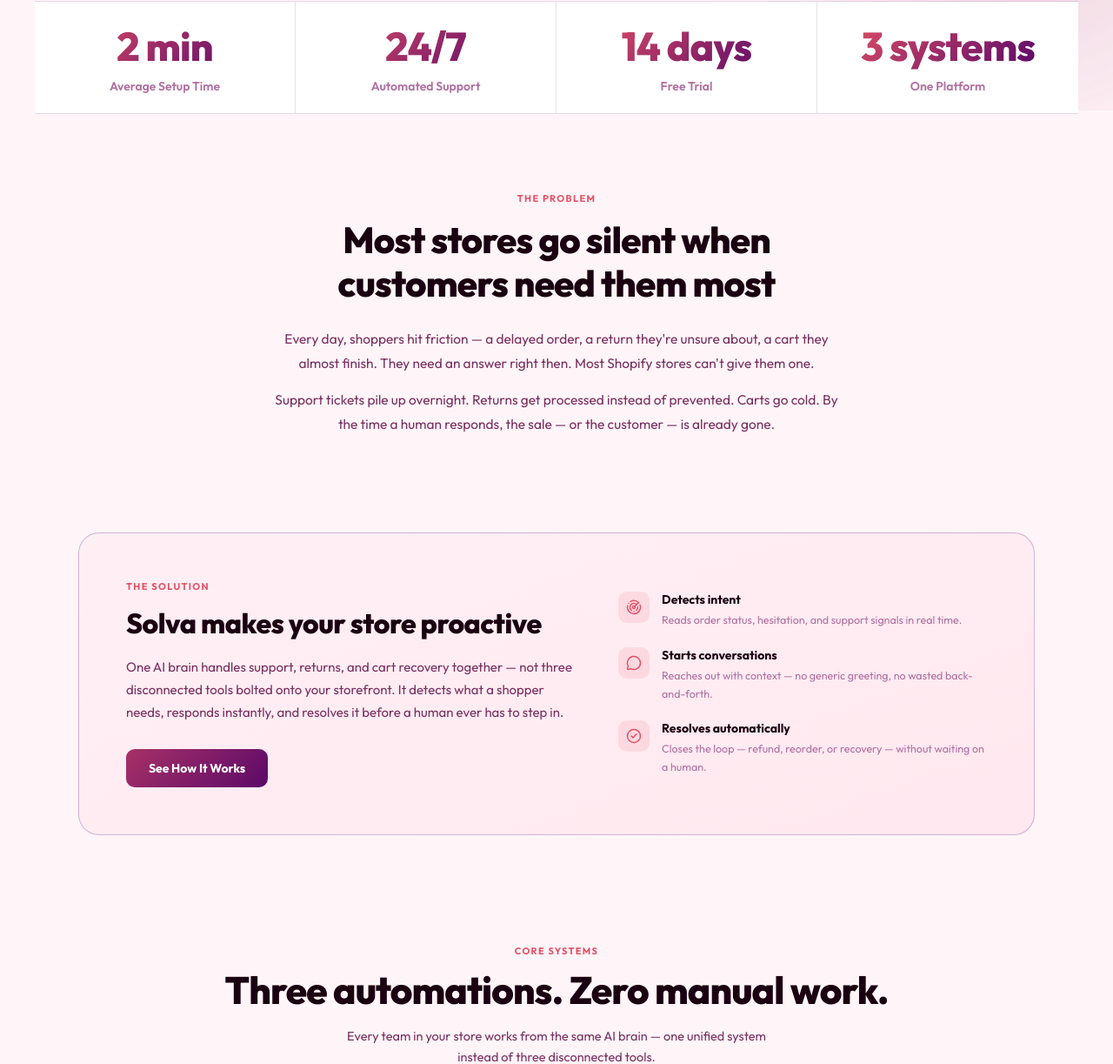
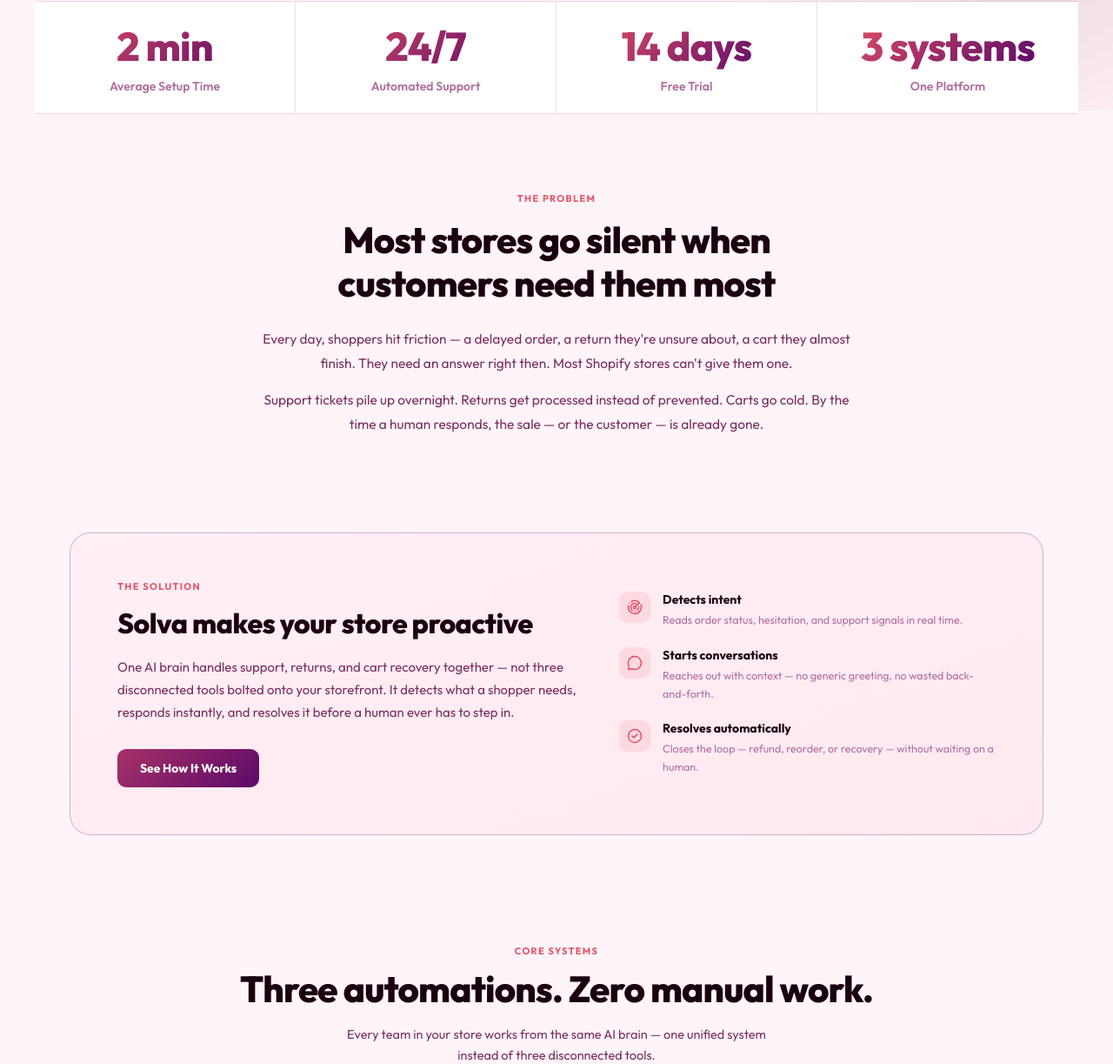
Before and after one commit to getsolvacom/solva, a React (Vite) app: page / in a window 1280 px wide. Shown: the part 673-1896 px from the top of the page at 87% size. Built offline with nearby package versions, Linux system fonts and the light colour scheme; no server answers.

Commit message:
Establish layout system in tokens.js, retrofit existing sections to consistent spacing/width/type scale

```diff
--- a/src/pages/LandingPage.jsx
+++ b/src/pages/LandingPage.jsx
@@ -1,6 +1,6 @@
 import { useState, useEffect, useRef } from "react";
 import { useNavigate } from "react-router-dom";
-import { C } from "../tokens";
+import { C, LAYOUT } from "../tokens";
 import { Menu, X, Bot, RotateCcw, ShoppingCart, BarChart3, ArrowUpRight, Check, Radar, MessageCircle, CheckCircle2 } from "lucide-react";
 
 const PLANS = [
@@ -273,7 +273,7 @@ export default function LandingPage() {
       </nav>
 
       {/* HERO */}
-      <section className="hero-section" style={{position:"relative",zIndex:1,padding:"70px 40px 40px",maxWidth:1180,margin:"0 auto"}}>
+      <section className="hero-section" style={{position:"relative",zIndex:1,padding:LAYOUT.sectionPadding.hero,maxWidth:LAYOUT.maxWidth,margin:"0 auto"}}>
         <div className="hero-grid" style={{display:"flex",flexDirection:"column",textAlign:"left"}}>
 
           <div className="hero-copy" style={{display:"flex",flexDirection:"column",alignItems:"flex-start"}}>
@@ -345,9 +345,9 @@ export default function LandingPage() {
       </section>
 
       {/* PROBLEM */}
-      <section className="problem-section-mobile" style={{position:"relative",zIndex:1,padding:"90px 40px 40px",maxWidth:740,margin:"0 auto",textAlign:"center"}}>
-        <p className="fu" style={{fontSize:11,fontWeight:700,letterSpacing:".12em",color:C.coral,marginBottom:16,textTransform:"uppercase"}}>The Problem</p>
-        <h2 className="fu fu1" style={{fontFamily:"'Outfit',sans-serif",fontSize:"clamp(26px,4.2vw,42px)",fontWeight:800,letterSpacing:"-.02em",lineHeight:1.18,marginBottom:26}}>
+      <section className="problem-section-mobile" style={{position:"relative",zIndex:1,padding:"90px 40px 40px",maxWidth:LAYOUT.maxWidthNarrow,margin:"0 auto",textAlign:"center"}}>
+        <p className="fu" style={{...LAYOUT.eyebrow,color:C.coral,marginBottom:16}}>The Problem</p>
+        <h2 className="fu fu1" style={{...LAYOUT.h2,fontFamily:"'Outfit',sans-serif",lineHeight:1.18,marginBottom:26}}>
           Most stores go silent when customers need them most
         </h2>
         <p className="fu fu2" style={{fontSize:15.5,color:C.sub,lineHeight:1.8,marginBottom:14}}>
@@ -359,11 +359,11 @@ export default function LandingPage() {
       </section>
 
       {/* SOLUTION */}
-      <section style={{position:"relative",zIndex:1,padding:"70px 40px",maxWidth:1180,margin:"0 auto"}}>
+      <section style={{position:"relative",zIndex:1,padding:"70px 40px",maxWidth:LAYOUT.maxWidth,margin:"0 auto"}}>
         <div className="solution-card fu" style={{background:"linear-gradient(160deg,var(--card) 0%,var(--dim) 100%)",border:`1px solid ${C.borderHi}`,borderRadius:24,padding:54,display:"grid",gridTemplateColumns:"1.1fr .9fr",gap:48,alignItems:"center"}}>
           <div>
-            <p style={{fontSize:11,fontWeight:700,letterSpacing:".12em",color:C.coral,marginBottom:16,textTransform:"uppercase"}}>The Solution</p>
-            <h3 style={{fontFamily:"'Outfit',sans-serif",fontSize:"clamp(24px,3.2vw,32px)",fontWeight:800,lineHeight:1.22,letterSpacing:"-.015em",marginBottom:18}}>
+            <p style={{...LAYOUT.eyebrow,color:C.coral,marginBottom:16}}>The Solution</p>
+            <h3 style={{...LAYOUT.h3,fontFamily:"'Outfit',sans-serif",lineHeight:1.22,marginBottom:18}}>
               Solva makes your store proactive
             </h3>
             <p style={{fontSize:15,color:C.sub,lineHeight:1.75,marginBottom:28}}>
@@ -392,10 +392,10 @@ export default function LandingPage() {
       </section>
 
       {/* FEATURES */}
-      <section id="features" style={{position:"relative",zIndex:1,padding:"56px 40px",maxWidth:1240,margin:"0 auto"}}>
+      <section id="features" style={{position:"relative",zIndex:1,padding:"56px 40px",maxWidth:LAYOUT.maxWidth,margin:"0 auto"}}>
         <div style={{textAlign:"center",marginBottom:40}}>
-          <p style={{fontSize:11,fontWeight:700,letterSpacing:".12em",color:C.coral,marginBottom:10,textTransform:"uppercase"}}>Core Systems</p>
-          <h2 style={{fontFamily:"'Outfit',sans-serif",fontSize:"clamp(26px,4vw,44px)",fontWeight:800,letterSpacing:"-.02em"}}>Three automations. Zero manual work.</h2>
+          <p style={{...LAYOUT.eyebrow,color:C.coral,marginBottom:10}}>Core Systems</p>
+          <h2 style={{...LAYOUT.h2,fontFamily:"'Outfit',sans-serif"}}>Three automations. Zero manual work.</h2>
           <p style={{fontSize:14.5,color:C.sub,lineHeight:1.7,maxWidth:520,margin:"14px auto 0"}}>
             Every team in your store works from the same AI brain — one unified system instead of three disconnected tools.
           </p>
--- a/src/tokens.js
+++ b/src/tokens.js
@@ -17,3 +17,17 @@ export const C = {
   red:      "#FF5272",
   grad:     "linear-gradient(135deg,#E55266,#992A67,#4E0269)",
 };
+
+export const LAYOUT = {
+  maxWidth: 1200,
+  maxWidthNarrow: 760,
+  space: { xs:8, sm:16, md:24, lg:32, xl:48, xxl:64, xxxl:96 },
+  sectionPadding: {
+    compact: "56px 40px",
+    standard: "80px 40px",
+    hero: "70px 40px 40px",
+  },
+  eyebrow: { fontSize:11, fontWeight:700, letterSpacing:".12em", textTransform:"uppercase" },
+  h2: { fontSize:"clamp(26px,4vw,42px)", fontWeight:800, letterSpacing:"-.02em" },
+  h3: { fontSize:"clamp(24px,3.2vw,32px)", fontWeight:800, letterSpacing:"-.015em" },
+};
```
